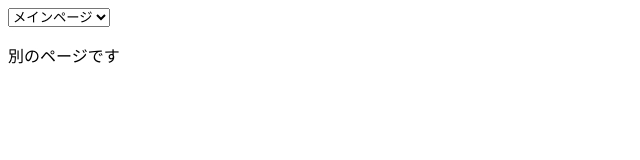
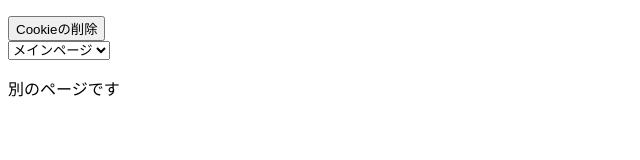
Before and after one commit to Yossoy079/web2-8, a plain HTML site: page other.html in a window 1280 px wide. Shown: the whole page, without its empty margins (0-640 px from the left). Drawn offline with Linux system fonts and the light colour scheme.

Commit message:
Update other.html

```diff
--- a/other.html
+++ b/other.html
@@ -5,6 +5,12 @@
      <title>別のページ</title>
    </head>
    <body>
+     <section>
+       <p id="cookie"></p>
+       <form action="#" id="remove_cookie">
+         <input type="submit" value="Cookieの削除">
+       </form>
+     </section>
      <nav>
        <form id="form">
          <select name="select">
```
